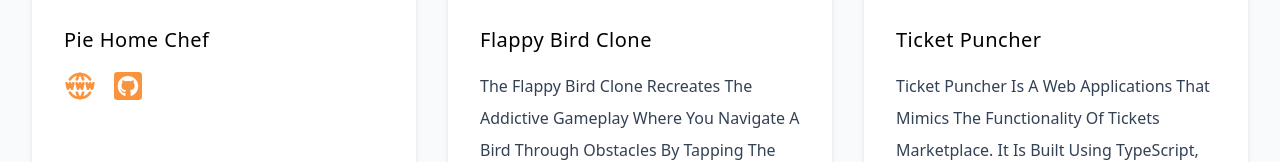
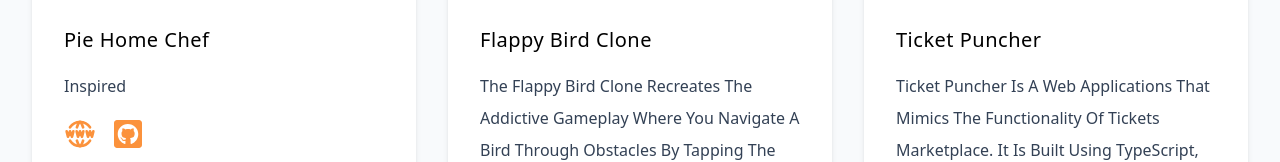
Before and after one commit to sptres/Tailwind-Portfolio, a React (Vite) app: page / in a window 1280 px wide. Shown: the part 1957-2119 px from the top of the page. Built offline with nearby package versions, Linux system fonts and the light colour scheme.

Commit message:
project description

```diff
--- a/src/data.jsx
+++ b/src/data.jsx
@@ -61,7 +61,7 @@ export const projects = [
     url: 'https://github.com/sptres/Pie-Home-Cookbook',
     github: 'https://github.com/sptres/Pie-Home-Cookbook',
     title: 'Pie Home Chef',
-    text: '',
+    text: 'Inspired',
   },
   {
     id: nanoid(),
```
